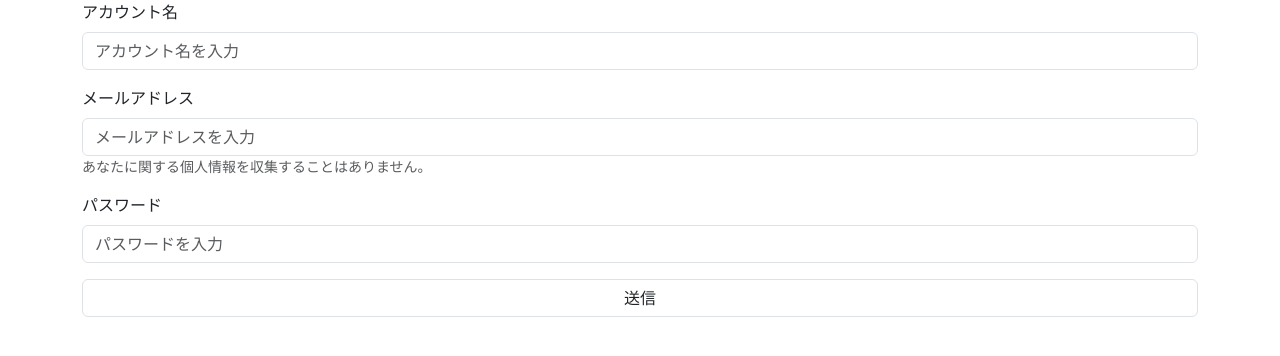
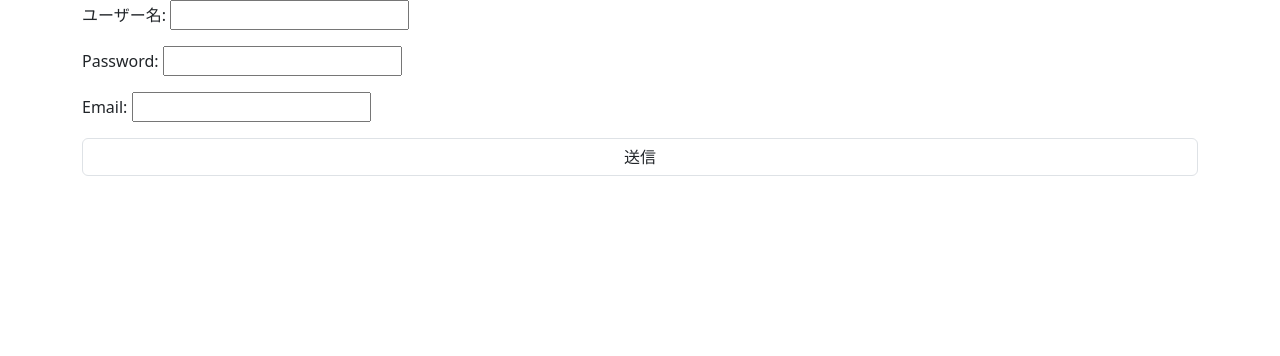
Before and after one commit to syouroubyoushi/mikabouse-sproject, a Django app: page /login/ in a window 1280 px wide. Shown: the top 356 px of the page. Run offline with Django 4.2, Linux system fonts and the light colour scheme; some libraries are stand-ins or nearby versions.

Commit message:
view変更

```diff
--- a/accounts/views.py
+++ b/accounts/views.py
@@ -73,25 +73,21 @@ def change_password(request):
 
 #ろぐいん
 def login(request):
+    login = LoginForm(request.POST)
     if request.method =='GET':
-        return render(request, "login.html")
+        return render(request, "login.html",{'login':login})
     elif request.method =='POST':
         login = LoginForm(request.POST)
         if login.is_valid():
             username = login.cleaned_data.get(username)
             password = login.cleaned_data.get(password)
             email = login.cleaned_data.get(email)
-            return render(request,'profile.html')
+            user = authenticate(request, username=username, password=password)
+            if user is not None:
+                login(request, user)
+                return render(request,'profile.html')
         else:
-            login = LoginForm()
-            context = {
-                'username':username,
-                'password':password,
-                'email':email,
-            }
-            return render(request,'login.html',context)
-    else:
-        return redirect('login.html')
+            return redirect('login')
 
 
 #ホームページ
--- a/templates/login.html
+++ b/templates/login.html
@@ -9,25 +9,8 @@
 <body>
     <div class="container">
         <form action="{% url 'login' %}" method="post" novalidate>{% csrf_token %}
-          <!-- ユーザー名入力 -->
-          <div class="mb-3">
-            <label class="form-label" for="id_username">アカウント名</label>
-            <input type="text" name="username" class="form-control" id="id_username"  placeholder="アカウント名を入力" required>
-          </div>
-          <!-- メールアドレス入力 -->
-          <div class="mb-3">
-            <label class="form-label" for="id_email1">メールアドレス</label>
-            <input type="email" name="email" class="form-control" id="id_email1" aria-describedby="emailHelp" placeholder="メールアドレスを入力" required>
-            <small id="emailHelp" class="form-text text-muted">あなたに関する個人情報を収集することはありません。</small>
-          </div>
-          <!-- パスワード入力 -->
-          <div class="mb-3">
-            <label class="form-label" for="id_password">パスワード</label>
-            <input type="password" name="password" class="form-control" id="id_password1" placeholder="パスワードを入力" required>
-          </div>
-          <div class="mb-2">
-              <input type="submit" name="送信" class="form-control" id="enter" value="送信">
-          </div>
+          {{ login.as_p }}
+          <input type="submit" name="送信" class="form-control" id="enter" value="送信">
         </form>
     </div>
 </body>
```
